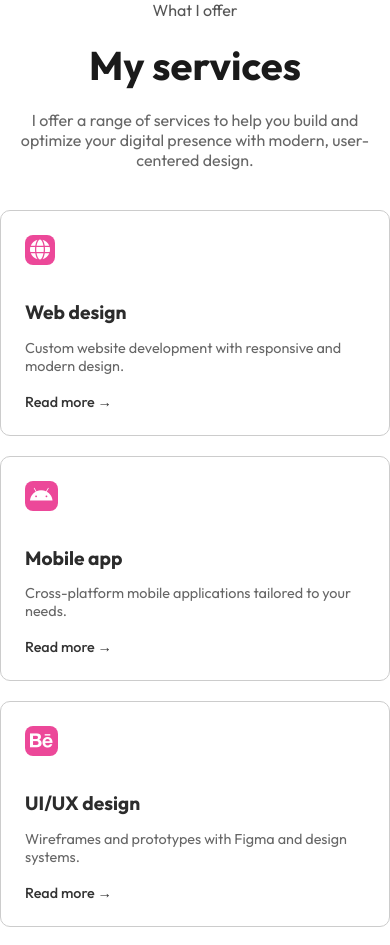
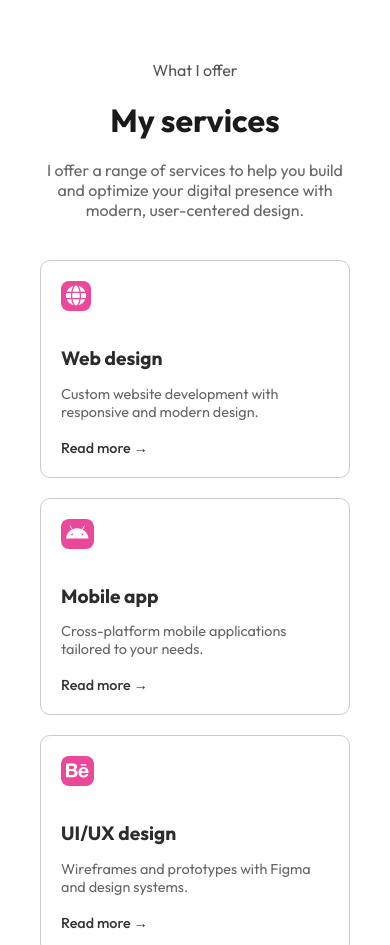
Before and after one commit to MahwishZa/tasks, a plain HTML site: page webpage/services.html in a window 390 px wide. Shown: the top 945 px of the page. Drawn offline with Linux system fonts and the light colour scheme.

Commit message:
Update services.html

```diff
--- a/webpage/services.html
+++ b/webpage/services.html
@@ -14,7 +14,7 @@
             padding: 0;
         }
 
-        .services-section {
+        .service-section {
             padding: 60px 40px;
         }
 
@@ -100,6 +100,20 @@
             }
         }
 
+        @media (max-width: 400px) {
+            .services-section {
+                padding: 40px 20px;
+            }
+
+            .card {
+                padding: 20px;
+            }
+
+            .section-title {
+                font-size: 2rem;
+            }
+        }
+
         @media (min-width: 1024px) {
             .services-grid {
                 grid-template-columns: repeat(4, 1fr);
```
